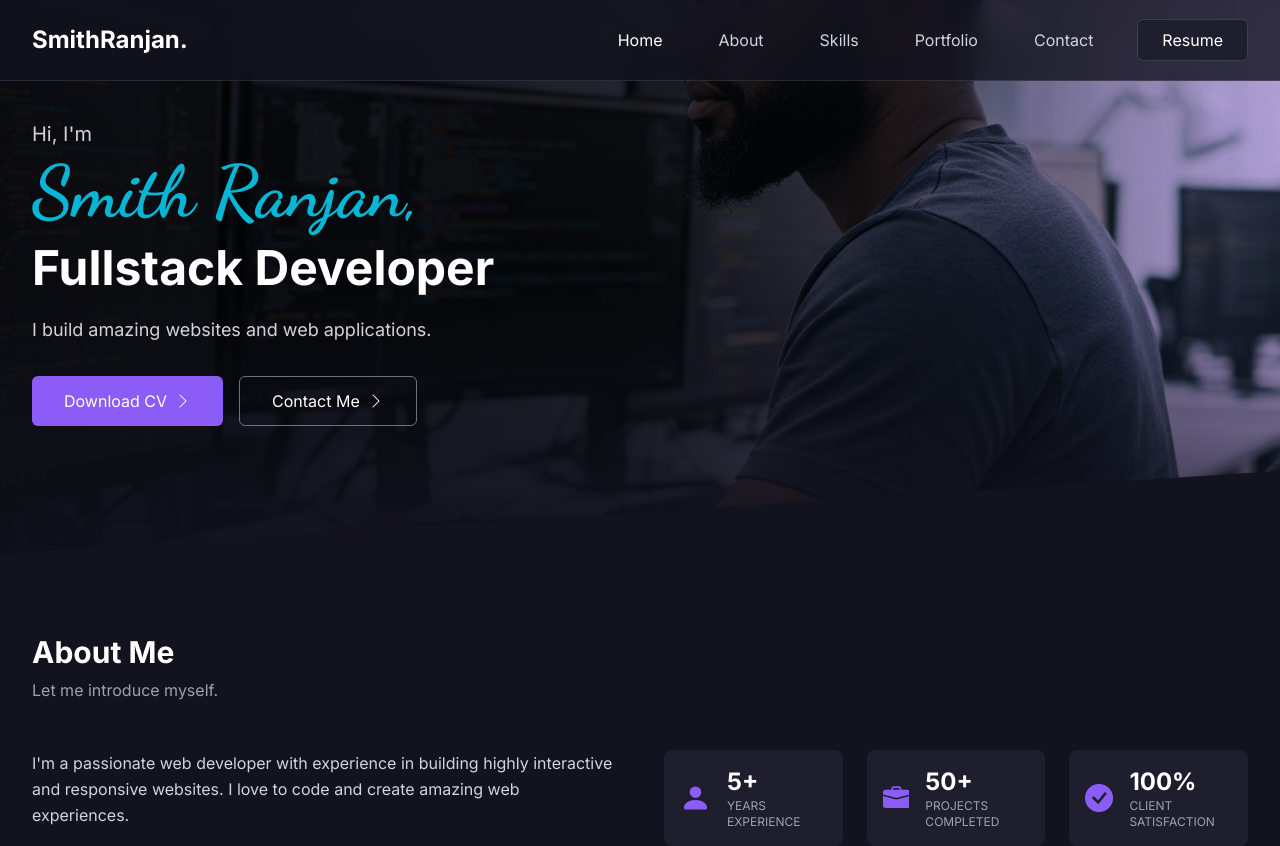
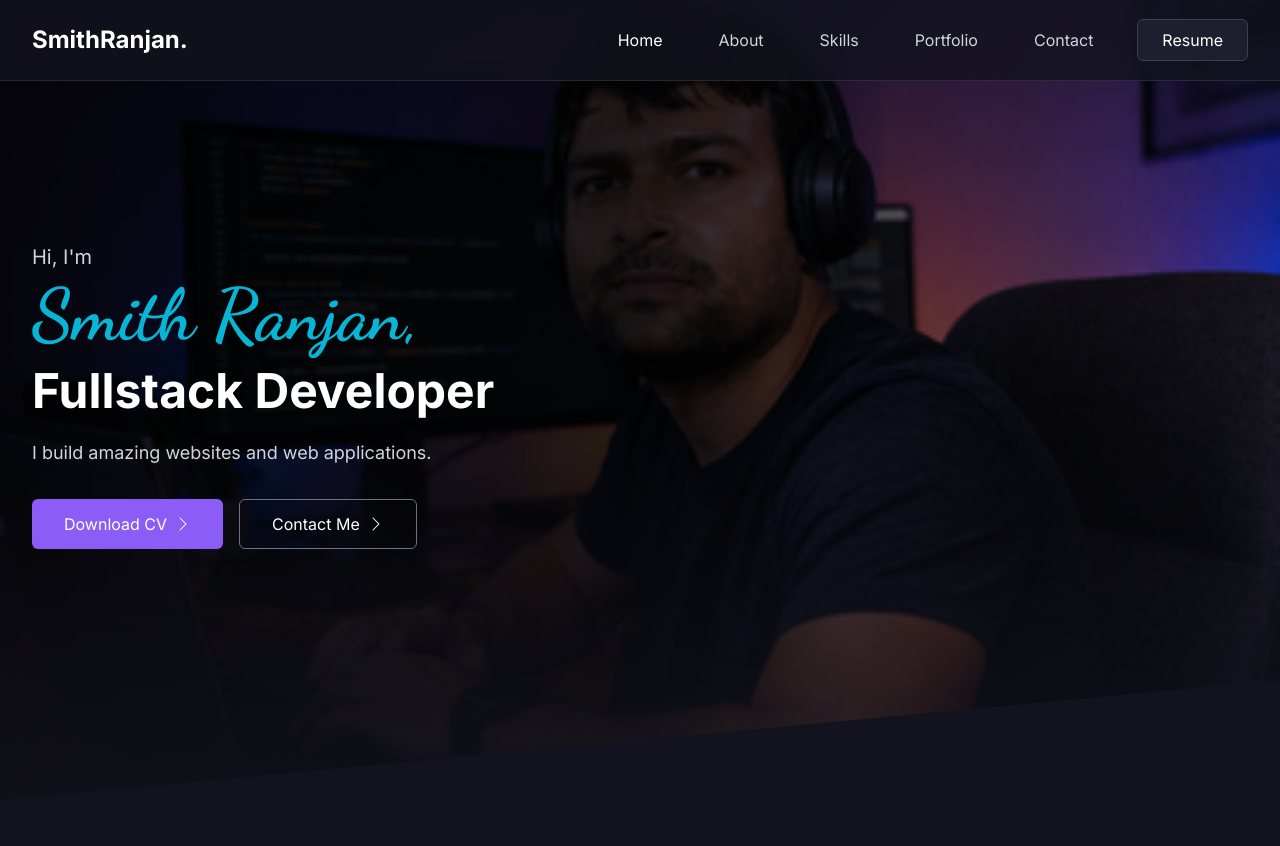
Before and after one commit to drupalbytes/react, a React app: page / in a window 1280 px wide. Shown: the top 846 px of the page. Built offline with nearby package versions, Linux system fonts and the light colour scheme; the HTML template or start-up script is replaced by a standard one.

Commit message:
updating hero image

```diff
--- a/src/components/Hero.jsx
+++ b/src/components/Hero.jsx
@@ -2,7 +2,7 @@ import { BsChevronRight } from 'react-icons/bs';
 
 const Hero = () => {
   return (
-    <section id="home" className="relative w-full min-h-[65vh] flex items-center pt-20">
+    <section id="home" className="relative w-full min-h-[100vh] flex items-center pt-20">
 
       {/* Background Image, Gradient Overlay, and Angled Cut */}
       {/* The clip-path creates that diagonal slant at the bottom */}
```
Also changed, not shown: public/hero-bg-bkp.jpg (added), public/hero-bg.jpg.
